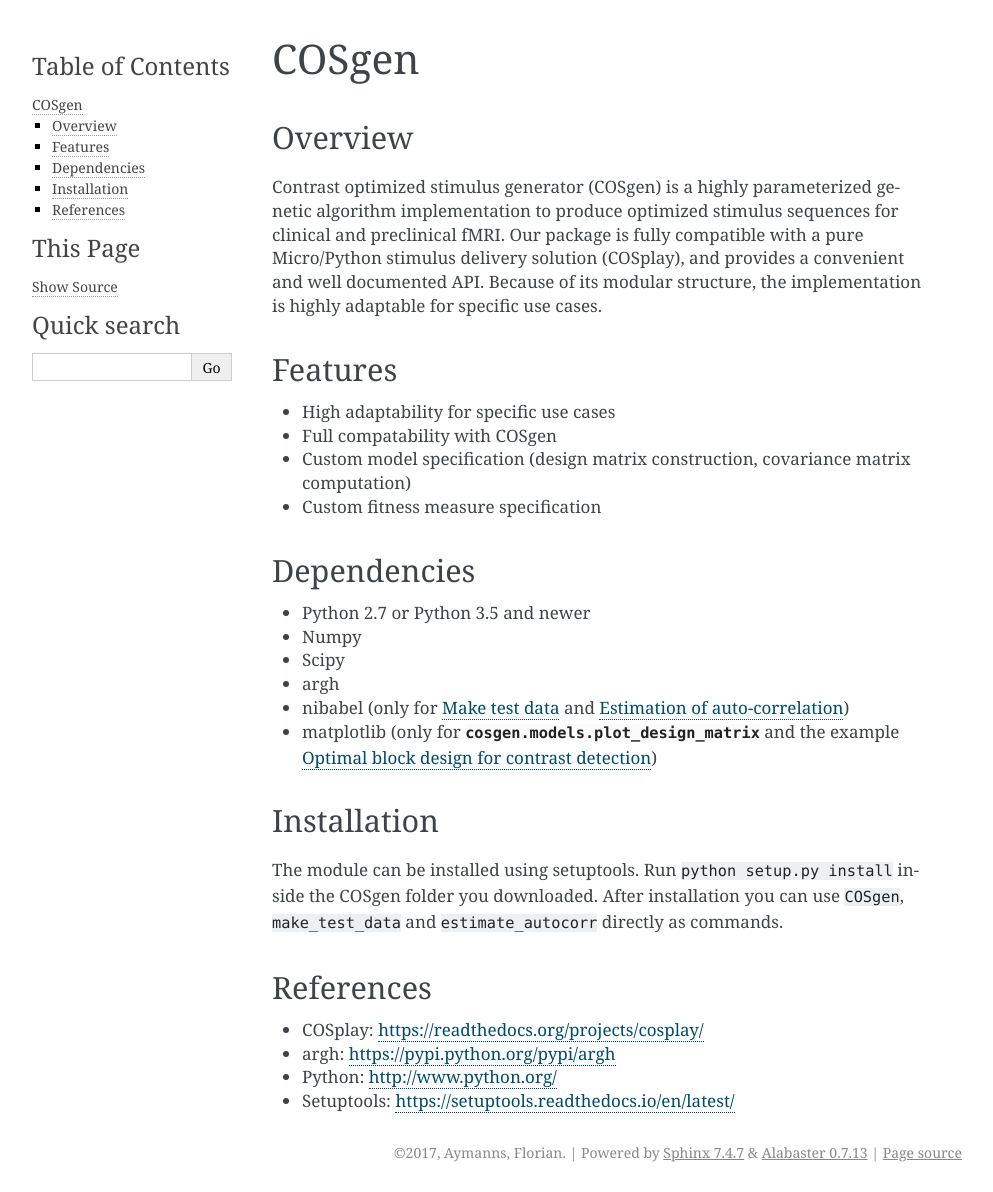
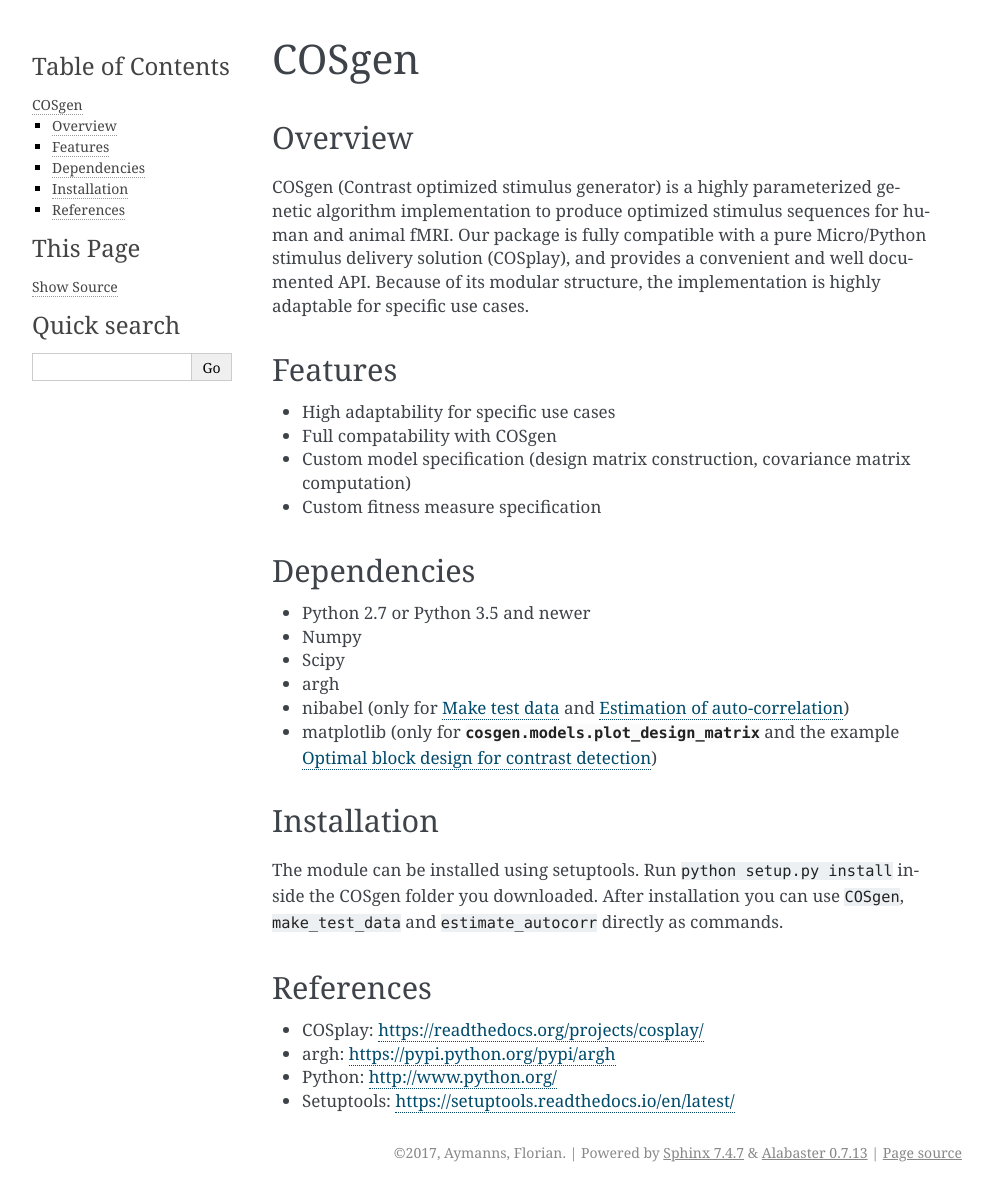
Before and after one commit to IBT-FMI/COSgen, a Sphinx documentation site: the page built from documentation/COSgen.rst, in a window 1280 px wide. Shown: the whole page, without its empty margins (148-1141 px from the left). Built offline with Sphinx 7.4.7, drawn with Linux system fonts in a browser that asks for light colours.

Commit message:
Improved style

```diff
--- a/documentation/COSgen.rst
+++ b/documentation/COSgen.rst
@@ -4,7 +4,7 @@
 
 Overview
 ========
-Contrast optimized stimulus generator (COSgen) is a highly parameterized genetic algorithm implementation to produce optimized stimulus sequences for clinical and preclinical fMRI.
+COSgen (Contrast optimized stimulus generator) is a highly parameterized genetic algorithm implementation to produce optimized stimulus sequences for human and animal fMRI.
 Our package is fully compatible with a pure Micro/Python stimulus delivery solution (COSplay), and provides a convenient and well documented API. Because of its modular structure, the implementation is highly adaptable for specific use cases.
 
 
```
